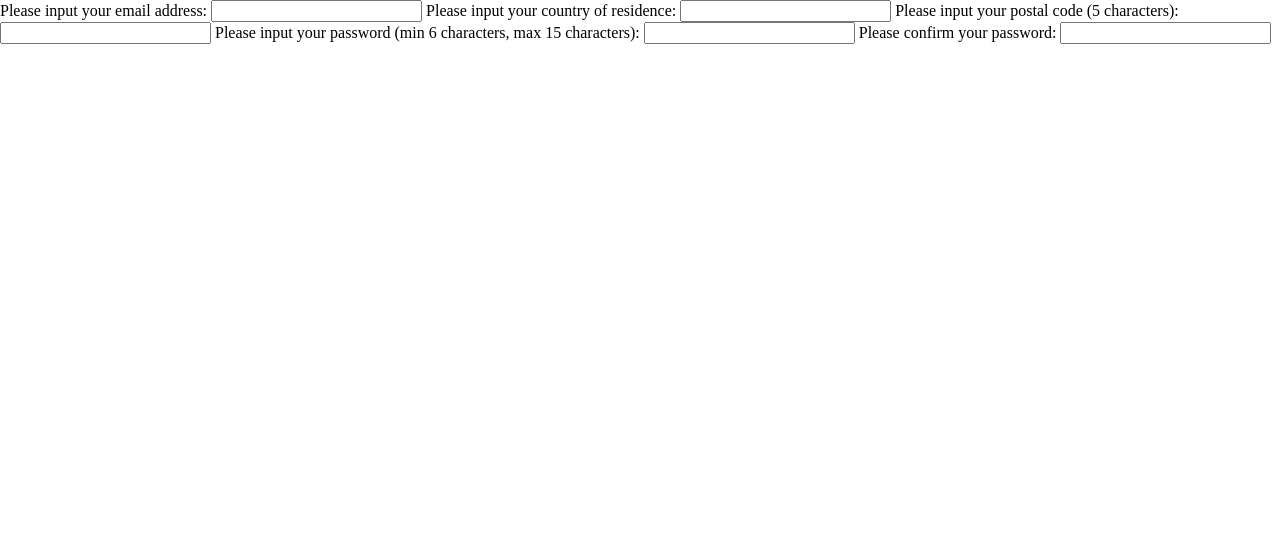
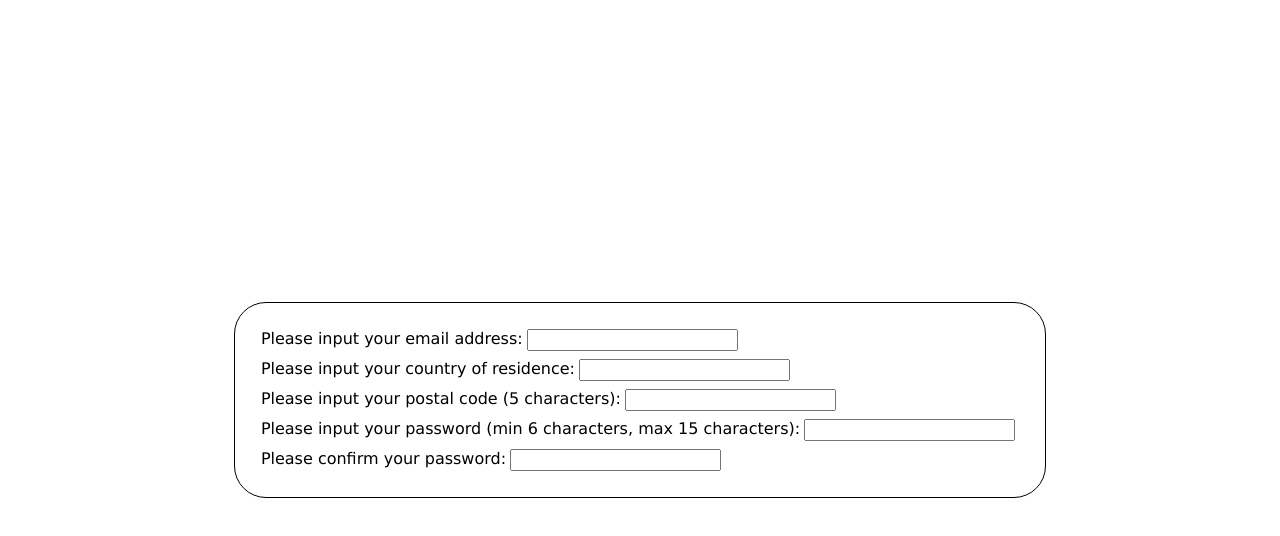
Before and after one commit to daniellonsdale/odin-javascript-form-validation, a website built with webpack: page src/template.html in a window 1280 px wide. Built offline with nearby package versions, Linux system fonts and the light colour scheme.

Commit message:
Add some basic init styling

```diff
--- a/src/styles.css
+++ b/src/styles.css
@@ -8,4 +8,33 @@
 
 body{
     min-height: 100vh;
+    display: flex;
+    justify-content: center;
+    align-items: center;
+    font-family: 'Lucida Sans', 'Lucida Sans Regular', 'Lucida Grande', 'Lucida Sans Unicode', Geneva, Verdana, sans-serif;
 }
+form{
+    border: 1px solid black;
+    border-radius: 2rem;
+    padding: 2%;
+}
+
+.form-container{
+    display: flex;
+    flex-direction: column;
+    gap: 8px;
+}
+
+label{
+    display: flex;
+    gap: 4px;
+}
+
+.input-information{
+    text-wrap: nowrap;
+}
+
+button{
+    align-self: baseline;
+    padding: .1rem 1rem;
+}
```
